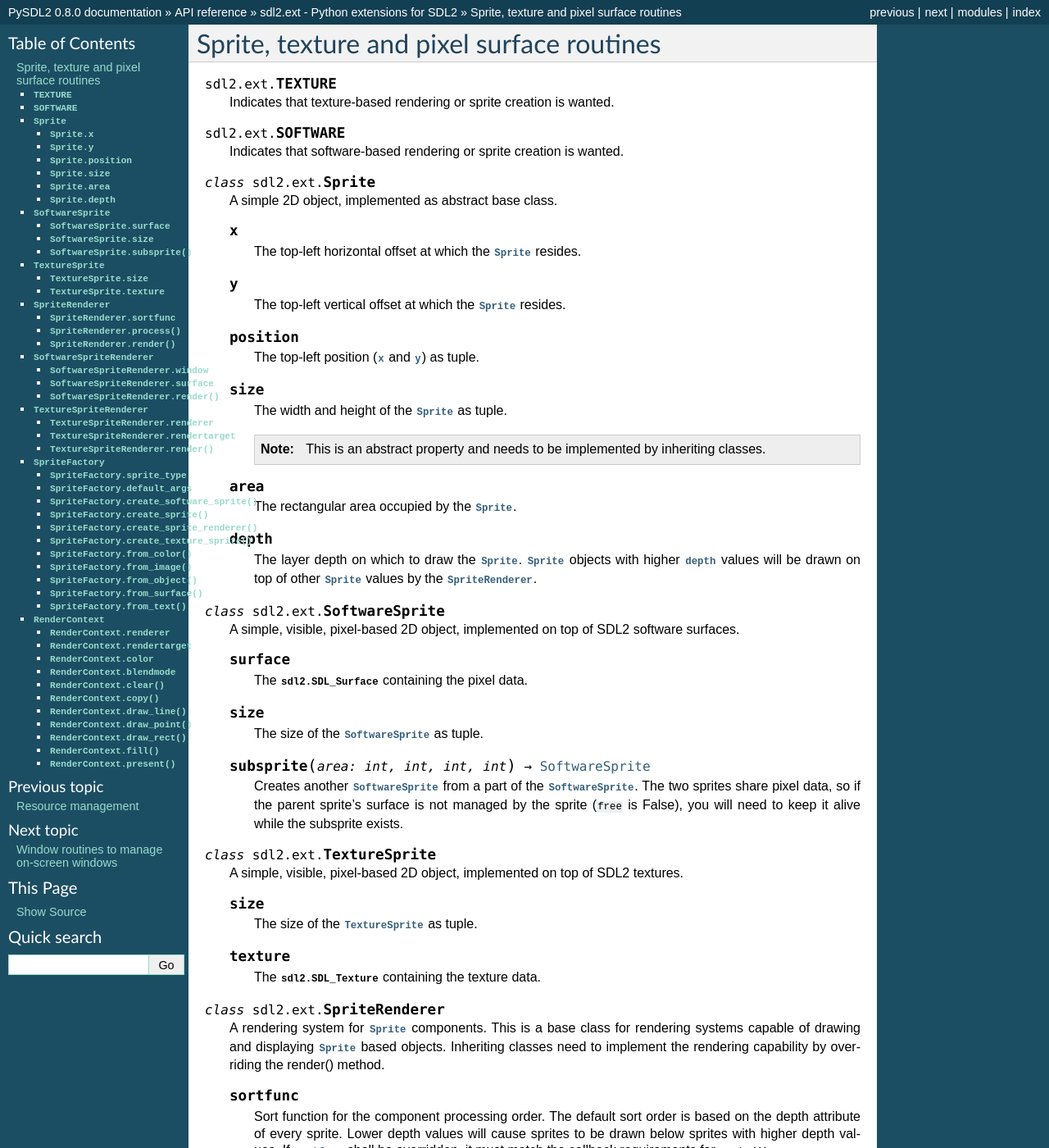
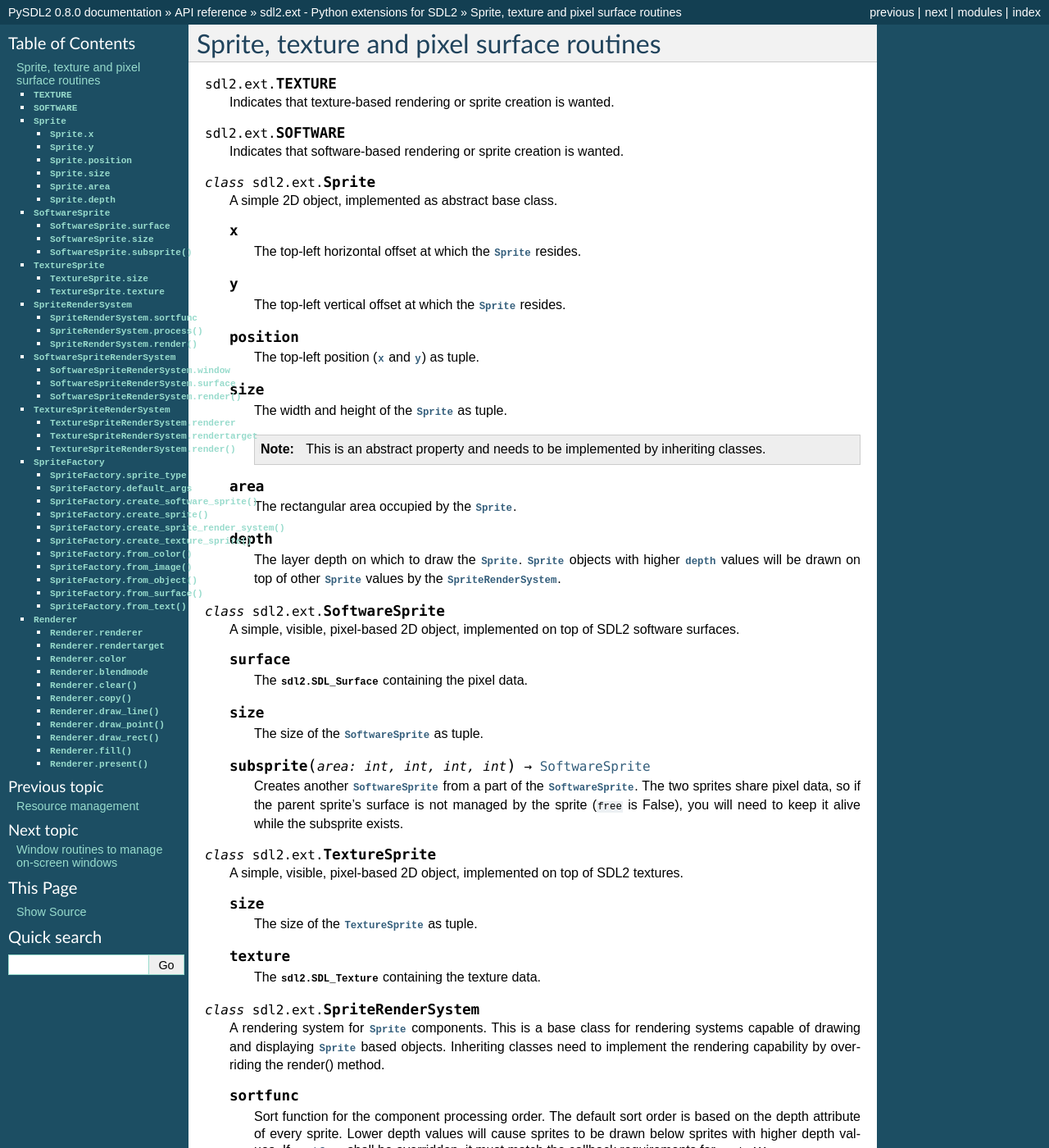
Before and after one commit to py-sdl/py-sdl2, a Sphinx documentation site: the page built from doc/modules/sdl2ext_sprite.rst, in a window 1280 px wide and 1400 px high. Shown: the whole window at 82% size. Built offline with Sphinx 7.4.7, drawn with Linux system fonts in a browser that asks for light colours; some of the changed text lies outside the part shown.

Commit message:
- fixed issue #36 and #39: the different render classes of sdl2.ext.sprite were renamed   * the sdl2.ext.RenderContext class was renamed to sdl2.ext.Renderer to be     consistent with with SDL2's naming scheme   * sdl2.ext.SpriteRenderer was renamed to sdl2.ext.SpriteRenderSystem   * sdl2.ext.SoftwareSpriteRenderer was renamed to sdl2.ext.SoftwareSpriteRenderSystem   * sdl2.ext.TextureSpriteRenderer was renamed to sdl2.ext.TextureSpriteRenderSystem

```diff
--- a/doc/modules/sdl2ext_draw.rst
+++ b/doc/modules/sdl2ext_draw.rst
@@ -8,7 +8,7 @@
    The drawing functions within this module are unoptimised and should not be
    considered fast. If you want improved drawing of 2D primitives, including
    hardware acceleration, you should use the methods of the
-   :class:`RenderContext` instead.
+   :class:`Renderer` instead.
 
 .. function:: prepare_color(color : object, target : object) -> int
 
--- a/doc/modules/sdl2ext_sprite.rst
+++ b/doc/modules/sdl2ext_sprite.rst
@@ -47,7 +47,7 @@
       The layer depth on which to draw the :class:`Sprite`.
       :class:`Sprite` objects with higher :attr:`depth` values will be
       drawn on top of other :class:`Sprite` values by the
-      :class:`SpriteRenderer`.
+      :class:`SpriteRenderSystem`.
 
 .. class:: SoftwareSprite()
 
@@ -82,7 +82,7 @@
 
       The :class:`sdl2.SDL_Texture` containing the texture data.
 
-.. class:: SpriteRenderer()
+.. class:: SpriteRenderSystem()
 
    A rendering system for :class:`Sprite` components. This is a base class for
    rendering systems capable of drawing and displaying :class:`Sprite` based
@@ -112,10 +112,10 @@
          This is a no-op function and needs to be implemented by inheriting
          classes.
 
-.. class:: SoftwareSpriteRenderer(window : object)
+.. class:: SoftwareSpriteRenderSystem(window : object)
 
    A rendering system for :class:`SoftwareSprite` components. The
-   :class:`SoftwareSpriteRenderer` class uses a :class:`sdl2.SDL_Window` as
+   :class:`SoftwareSpriteRenderSystem` class uses a :class:`sdl2.SDL_Window` as
    drawing device to display :class:`SoftwareSprite` surfaces. It uses the
    internal SDL surface of the *window* as drawing context, so that GL
    operations, such as texture handling or the usage of SDL renderers is not
@@ -144,14 +144,14 @@
       position. If *sprites* is a single :class:`SoftwareSprite`, *x* and *y*
       denote the absolute position of the :class:`SoftwareSprite`, if set.
 
-.. class:: TextureSpriteRenderer(target : object)
+.. class:: TextureSpriteRenderSystem(target : object)
 
    A rendering system for :class:`TextureSprite` components. The
-   :class:`TextureSpriteRenderer` class uses a :class:`sdl2.SDL_Renderer` as
+   :class:`TextureSpriteRenderSystem` class uses a :class:`sdl2.SDL_Renderer` as
    drawing device to display :class:`Sprite` surfaces.
 
    *target* can be a :class:`sdl2.ext.Window`, :class:`sdl2.SDL_Window`,
-   a:class:`sdl2.ext.RenderContext` or a :class:`sdl2.SDL_Renderer`. If it is a
+   a:class:`sdl2.ext.Renderer` or a :class:`sdl2.SDL_Renderer`. If it is a
    :class:`sdl2.ext.Window` or :class:`sdl2.SDL_Window` instance, it will try
    to create a :class:`sdl2.SDL_Renderer` with hardware acceleration for it.
 
@@ -216,15 +216,15 @@
       :attr:`default_args` contain the same keys, the key-value pair of
       *kwargs* is chosen.
 
-   .. method:: create_sprite_renderer(*args, **kwargs) -> SpriteRenderer
+   .. method:: create_sprite_render_system(*args, **kwargs) -> SpriteRenderSystem
 
-      Creates a new :class:`SpriteRenderer`, based on the set
+      Creates a new :class:`SpriteRenderSystem`, based on the set
       :attr:`sprite_type`. If :attr:`sprite_type` is ``TEXTURE``, a
-      :class:`TextureSpriteRenderer` is created with the the
+      :class:`TextureSpriteRenderSystem` is created with the the
       ``renderer`` from the :attr:`default_args`. Other keyword
       arguments are ignored in that case.
 
-      Otherwise a :class:`SoftwareSpriteRenderer` is created and *args*
+      Otherwise a :class:`SoftwareSpriteRenderSystem` is created and *args*
       and *kwargs* are passed to it.
 
    .. method:: create_texture_sprite(renderer : object, size, pformat=sdl2.SDL_PIXELFORMAT_RGBA8888, access=sdl2.SDL_TEXTUREACCESS_STATIC) -> TextureSprite
@@ -266,7 +266,7 @@
       requires a :class:`sdl2.ext.FontManager` to be in *kwargs* or
       :attr:`default_args`.
 
-.. class:: RenderContext(target : obj[, index=-1[, flags=sdl2.SDL_RENDERER_ACCELERATED]])
+.. class:: Renderer(target : obj[, index=-1[, flags=sdl2.SDL_RENDERER_ACCELERATED]])
 
    A rendering context for windows and sprites that can use hardware or
    software-accelerated graphics drivers.
@@ -283,7 +283,7 @@
 
    .. attribute:: rendertarget
 
-      The target for which the :class:`RenderContext` was created.
+      The target for which the :class:`Renderer` was created.
 
    .. attribute:: color
 
@@ -308,7 +308,7 @@
 
       Copies (blits) the passed *src*, which can be a :class:`TextureSprite` or
       :class:`sdl2.SDL_Texture`, to the target of the
-      :class:`RenderContext`. *srcrect* is the source rectangle to be used for
+      :class:`Renderer`. *srcrect* is the source rectangle to be used for
       clipping portions of *src*. *dstrect* is the destination rectangle.
 
    .. method:: draw_line(points : iterable[, color=None]) -> None
--- a/doc/tutorial/pong.rst
+++ b/doc/tutorial/pong.rst
@@ -78,7 +78,7 @@
 
     WHITE = sdl2.ext.Color(255, 255, 255)
 
-    class SoftwareRenderer(sdl2.ext.SoftwareSpriteRenderer):
+    class SoftwareRenderer(sdl2.ext.SoftwareSpriteRenderSystem):
         def __init__(self, window):
             super(SoftwareRenderer, self).__init__(window)
 
@@ -121,7 +121,7 @@
         sys.exit(run())
 
 The first thing to do is to enhance the
-:class:`sdl2.ext.SoftwareSpriteRenderer` so that it will paint
+:class:`sdl2.ext.SoftwareSpriteRenderSystem` so that it will paint
 the whole window screen black on every drawing cycle, before drawing all
 sprites on the window.
 
@@ -574,7 +574,7 @@
     function within the ``CollisionSystem``, if the ball collides with
     one of the paddles.
 
-  * write an own Renderer, based on :class:`sdl2.ext.Applicator`,
+  * write an own render sytem, based on :class:`sdl2.ext.Applicator`,
     which takes care of position and sprite sets ::
 
        StaticRepeatingSprite(Entity):
--- a/doc/tutorial/pygamers.rst
+++ b/doc/tutorial/pygamers.rst
@@ -270,7 +270,7 @@
 pygame.Surface          sdl2
 ======================= =====================================================
 ``blit()``              :meth:`sdl2.surface.SDL_BlitSurface()`,
-                        :class:`sdl2.ext.SpriteRenderer`
+                        :class:`sdl2.ext.SpriteRenderSystem`
 ``convert()``           :func:`sdl2.surface.SDL_ConvertSurface()`
 ``convert_alpha()``     :func:`sdl2.surface.SDL_ConvertSurface()`
 ``copy()``              :func:`sdl2.surface.SDL_ConvertSurface()`
```
Also changed, not shown: doc/tutorial/helloworld.rst (+4 -4 lines), 8 other files.
